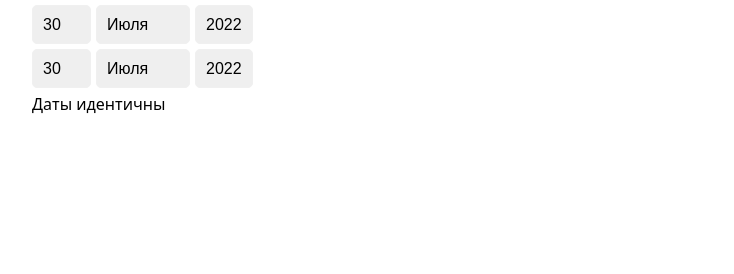
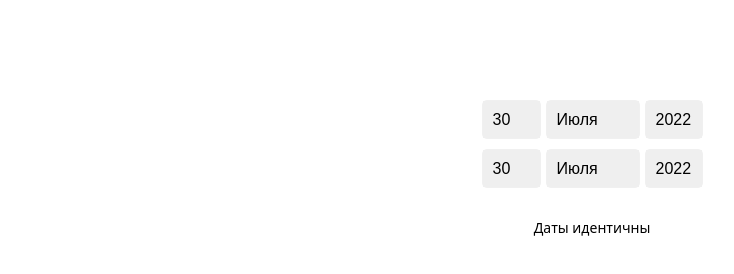
Before and after one commit to vkdg/datediff, a website built with webpack: page docs/index.html in a window 1280 px wide. Shown: the whole page, without its empty margins (48-782 px from the left). Built offline with nearby package versions, Linux system fonts and the light colour scheme.

Commit message:
Небольшие правки по стилям

```diff
--- a/docs/index.html
+++ b/docs/index.html
@@ -1 +1 @@
-<!doctype html><html lang="ru"><head><title>Date Difference</title><meta name="msapplication-TileColor" content="#424242"><meta name="theme-color" content="#ffffff"><meta name="viewport" content="width=device-width,initial-scale=1,user-scalable=no"><meta name="apple-mobile-web-app-title" content="Timers"><meta name="apple-mobile-web-app-capable" content="yes"><meta name="format-detection" content="address=no"><link href="./assets/css/app.min.css?0bce0a4beb50bf66f9cb" rel="stylesheet"></head><body><div class="container"><div class="m-datepicker datefrom" data-js="datepicker"></div><div class="m-datepicker dateto" data-js="datepicker"></div><div class="m-datediff" data-js="datediff" data-js-target-date-from=".datefrom" data-js-target-date-to=".dateto"></div></div><script defer="defer" src="./assets/js/app.min.js?0bce0a4beb50bf66f9cb"></script></body></html>
+<!doctype html><html lang="ru"><head><title>Date Difference</title><meta name="msapplication-TileColor" content="#424242"><meta name="theme-color" content="#ffffff"><meta name="viewport" content="width=device-width,initial-scale=1,user-scalable=no"><meta name="apple-mobile-web-app-title" content="Timers"><meta name="apple-mobile-web-app-capable" content="yes"><meta name="format-detection" content="address=no"><link href="./assets/css/app.min.css?e84d0bdeb6f188b6ebd6" rel="stylesheet"></head><body><div class="container"><div class="content"><div class="m-datepicker datefrom" data-js="datepicker"></div><div class="m-datepicker dateto" data-js="datepicker"></div><div class="m-datediff" data-js="datediff" data-js-target-date-from=".datefrom" data-js-target-date-to=".dateto"></div></div></div><script defer="defer" src="./assets/js/app.min.js?e84d0bdeb6f188b6ebd6"></script></body></html>
--- a/src/assets/js/helpers.js
+++ b/src/assets/js/helpers.js
@@ -27,6 +27,14 @@ export default class Helpers {
         if (props.datajs) node.dataset.js = props.datajs
         if (props.child) node.appendChild(props.child)
 
+        if (props.cls) {
+            if (typeof props.cls === 'array') {
+                node.classList.add(...props.cls)
+            } else if (typeof props.cls === 'string') {
+                node.classList.add(props.cls)
+            }
+        }
+
         return node
     }
 }
--- a/src/assets/scss/styles.scss
+++ b/src/assets/scss/styles.scss
@@ -20,3 +20,4 @@ body {
 }
 
 @import '~modules/m-datepicker/style';
+@import '~modules/m-datediff/style';
--- a/src/assets/scss/ui/container.scss
+++ b/src/assets/scss/ui/container.scss
@@ -3,3 +3,12 @@
     margin: 0 auto;
     padding: 0 40px;
 }
+
+.content {
+    max-width: 400px;
+    margin: 100px auto 0;
+    display: flex;
+    flex-direction: column;
+    align-items: center;
+    justify-content: flex-start;
+}
--- a/src/assets/scss/ui/ui.scss
+++ b/src/assets/scss/ui/ui.scss
@@ -1,5 +1,2 @@
 // Контейнеры
 @import '~css/ui/container';
-
-// Селекты
-@import '~css/ui/select';
--- a/src/modules/m-datediff/style.scss
+++ b/src/modules/m-datediff/style.scss
@@ -0,0 +1,5 @@
+.m-datediff {
+    text-align: center;
+    margin-top: 20px;
+    font-size: 14px;
+}
--- a/src/modules/m-datepicker/script.js
+++ b/src/modules/m-datepicker/script.js
@@ -53,6 +53,7 @@ export default class DatePicker extends Base {
      * @returns Datepicker Elements
      */
     _generatePickers($picker) {
+
         const dayPickerDefault = this.createNode('option', { selected: true, disabled: true, text: 'День', value: 'default' });
         const monthPickerDefault = this.createNode('option', { selected: true, disabled: true, text: 'Месяц', value: 'default' });
         const yearPickerDefault = this.createNode('option', { selected: true, disabled: true, text: 'Год', value: 'default' });
@@ -61,7 +62,11 @@ export default class DatePicker extends Base {
         const monthPicker = this.createNode('select', { datajs: 'datepicker-month', child: monthPickerDefault });
         const yearPicker = this.createNode('select', { datajs: 'datepicker-year', child: yearPickerDefault });
 
-        this.multiAppend($picker, dayPicker, monthPicker, yearPicker);
+        const dayPickerContainer = this.createNode('div', { child: dayPicker, cls: 'm-datepicker__select' });
+        const monthPickerContainer = this.createNode('div', { child: monthPicker, cls: 'm-datepicker__select' });
+        const yearPickerContainer = this.createNode('div', { child: yearPicker, cls: 'm-datepicker__select' });
+
+        this.multiAppend($picker, dayPickerContainer, monthPickerContainer, yearPickerContainer);
 
         return { dayPicker, monthPicker, yearPicker }
     }
--- a/src/modules/m-datepicker/style.scss
+++ b/src/modules/m-datepicker/style.scss
@@ -1,13 +1,20 @@
 .m-datepicker {
-    margin: 5px 0;
-    display: flex;
+    display: inline-flex;
     align-items: center;
     gap: 5px;
+    margin-bottom: 10px;
+}
+
+.m-datepicker__select {
+    border: 1px solid var(--color-border);
+    border-radius: 5px;
+    position: relative;
+    display: grid;
+    grid-template-columns: 1fr;
 
     >select {
-        border: 1px solid var(--color-border);
+        justify-self: stretch;
+        align-self: stretch;
         padding: 10px;
-        border-radius: 5px;
-        position: relative;
     }
 }
```
Also changed, not shown: src/pages/index.html (+6 -4 lines), docs/assets/css/app.min.css, docs/assets/js/app.min.js, src/assets/scss/ui/select.scss (deleted), 2 other files.
